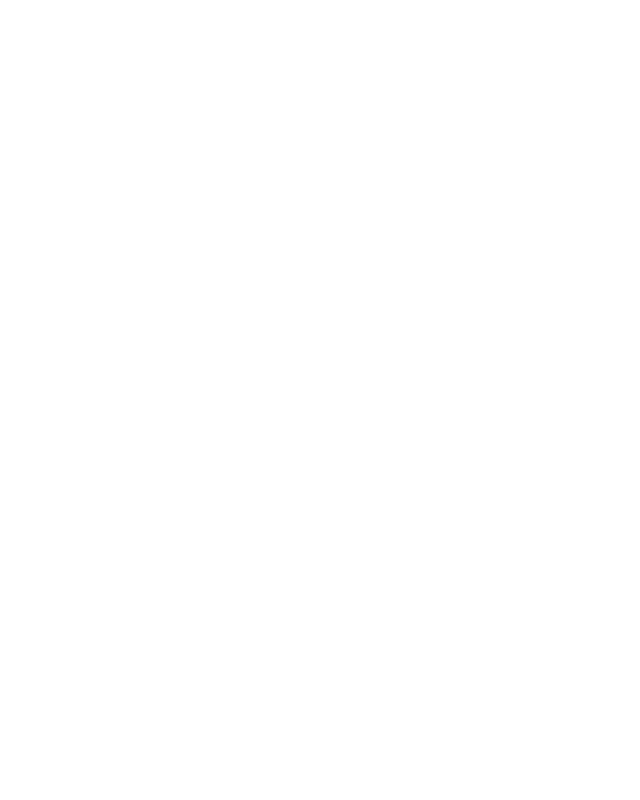
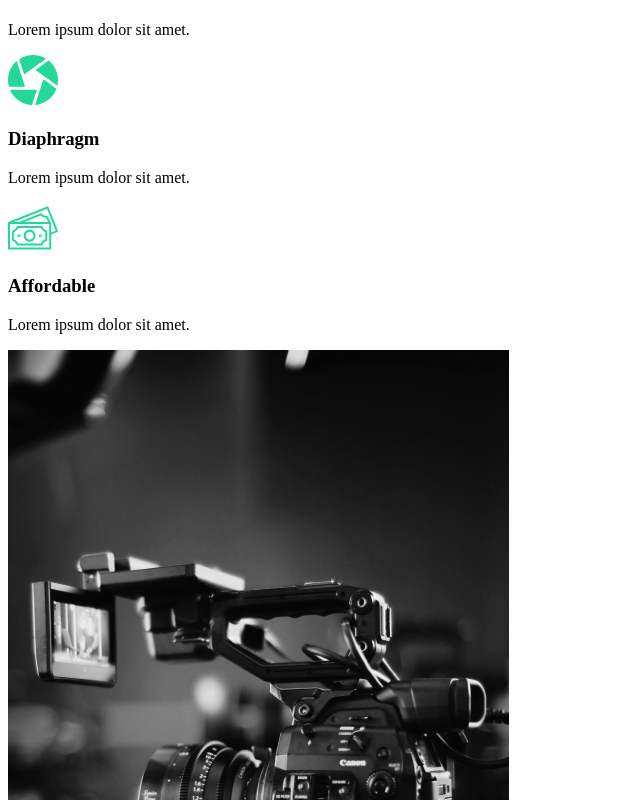
Before and after one commit to wizzy-design/captures, a React (Create React App) app: page / in a window 1280 px wide. Shown: the part 1280-2080 px from the top of the page, without its empty margins (0-640 px from the left). Before the commit the page ends 982 px from the top, so only its background shows below. Built offline with nearby package versions, Linux system fonts and the light colour scheme.

Commit message:
Done with Service Section

```diff
--- a/src/components/ServiceSection.js
+++ b/src/components/ServiceSection.js
@@ -3,6 +3,7 @@
 import diaphragm from "../img/diaphragm.svg";
 import money from "../img/money.svg";
 import teamwork from "../img/teamwork.svg";
+import home2 from "../img/home2.png";
 
 const ServiceSection = () => {
   return (
@@ -42,6 +43,9 @@
           </div>
         </div>
       </div>
+      <div className="image">
+        <img src={home2} alt="Home picture" />
+      </div>
     </div>
   );
 };
--- a/src/pages/AboutUs.js
+++ b/src/pages/AboutUs.js
@@ -1,8 +1,14 @@
 // Page component
 import AboutSection from "../components/AboutSection";
+import ServiceSection from "../components/ServiceSection";
 
 const AboutUs = () => {
-  return <AboutSection />;
+  return (
+    <>
+      <AboutSection />
+      <ServiceSection />
+    </>
+  );
 };
 
 export default AboutUs;
```
